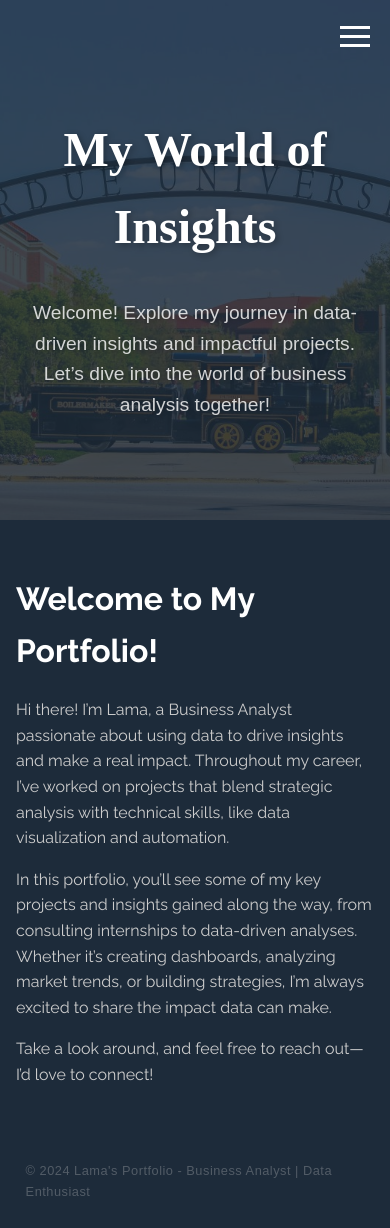
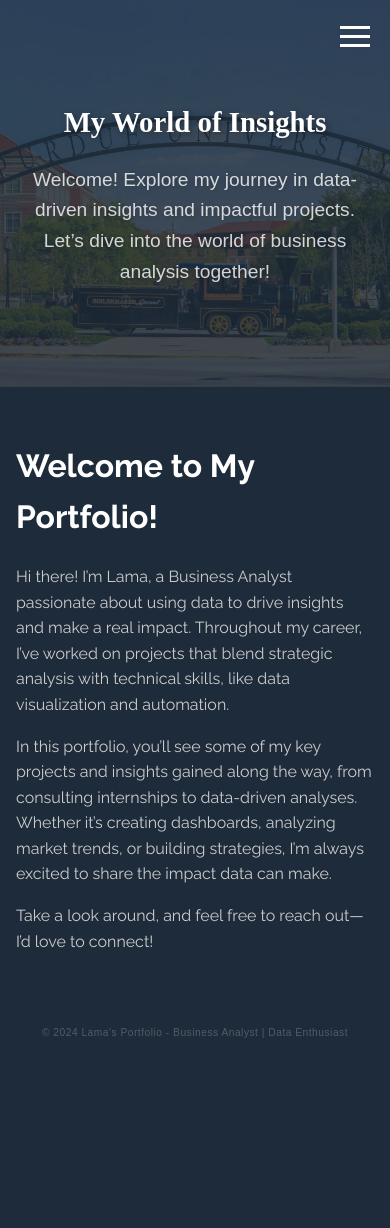
Before and after one commit to LamaJuraisi/Portfolio, a Jekyll site: the page built from index.md, in a window 390 px wide. Built offline with Jekyll 4.4.1, drawn with Linux system fonts in a browser that asks for light colours; after the commit the page ends 1065 px from its top, so only the background shows below that.

Commit message:
Update main.css
mobile addition

```diff
--- a/assets/css/main.css
+++ b/assets/css/main.css
@@ -246,3 +246,84 @@ pre[class*=language-] {
     color: #1D2B3A;
     transition: background-color 0.3s, color 0.3s;
 }
+/* Base styles for larger screens go here */
+
+/* Mobile Styles */
+@media (max-width: 768px) {
+    /* Adjust header and text size */
+    header h1 {
+        font-size: 2em;
+    }
+
+    /* Adjust padding and font sizes in sections */
+    #banner {
+        padding: 3em 1em;
+        text-align: center;
+    }
+
+    /* Center-align and scale down font sizes */
+    .top-left-info h2 {
+        font-size: 1.2em;
+    }
+
+    /* Adjust the content text size */
+    .content p {
+        font-size: 1em;
+    }
+
+    /* Resize the button for mobile */
+    .get-started-button {
+        font-size: 1em;
+        padding: 0.6em 1.5em;
+    }
+}
+
+/* Smaller screens */
+@media (max-width: 480px) {
+    /* Further adjust text and padding for smaller mobile screens */
+    header h1 {
+        font-size: 1.8em;
+    }
+
+    .get-started-button {
+        font-size: 0.9em;
+        padding: 0.5em 1.2em;
+    }
+}
+/* Hide top menu and show hamburger icon on mobile */
+@media (max-width: 768px) {
+    #top-menu {
+        display: none;
+    }
+    #menu-button {
+        display: block; /* Show hamburger button */
+    }
+    #side-menu {
+        transform: translateX(-100%); /* Hide side menu initially */
+        transition: transform 0.3s ease;
+    }
+    #side-menu.show {
+        transform: translateX(0); /* Show side menu when toggled */
+    }
+}
+
+/* Center the menu items in mobile view */
+#side-menu a {
+    text-align: center;
+    font-size: 1.2em;
+    padding: 1em 0;
+}
+img {
+    max-width: 100%;
+    height: auto;
+}
+@media (max-width: 768px) {
+    footer {
+        text-align: center;
+        padding: 1em;
+    }
+
+    footer p {
+        font-size: 0.8em;
+    }
+}
```
